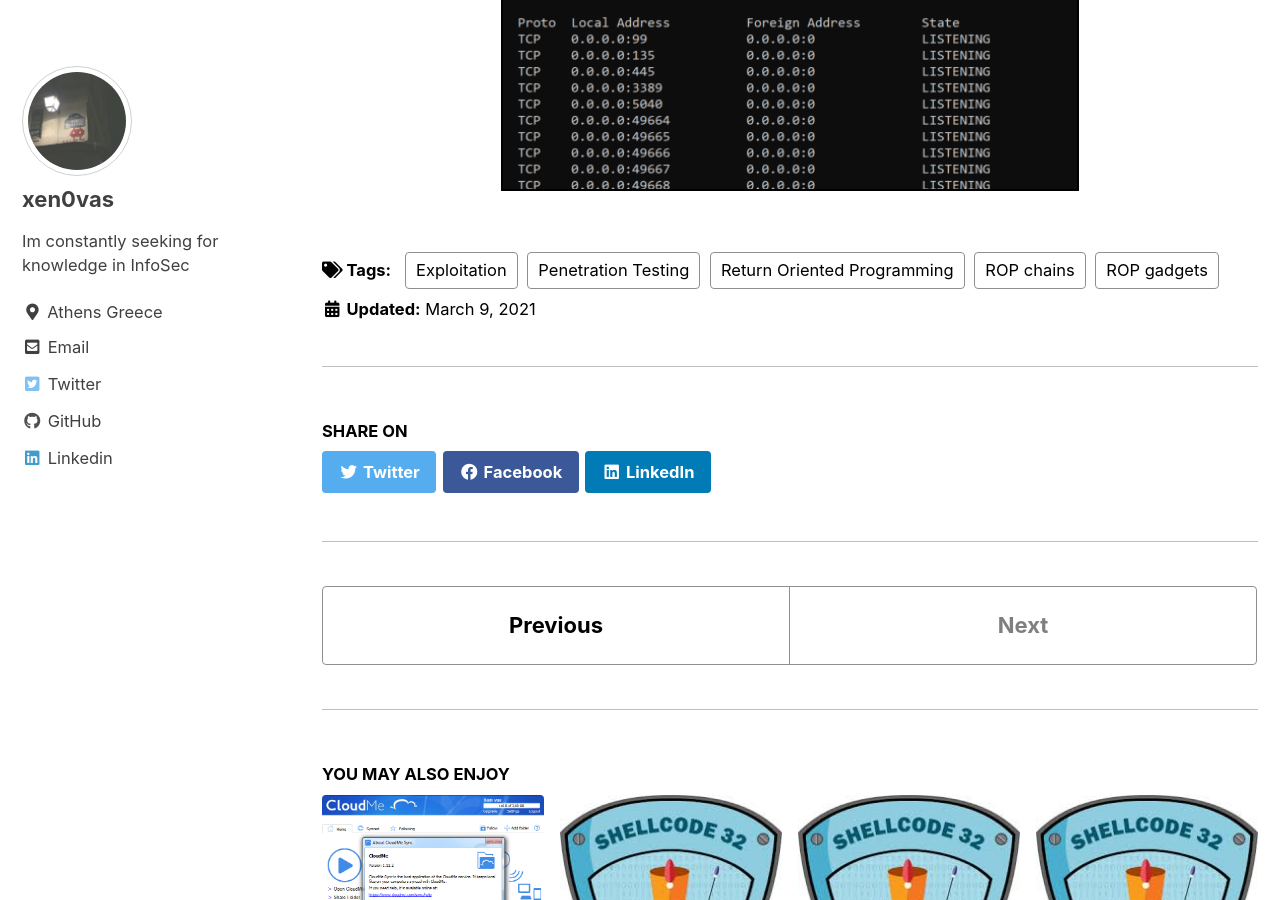
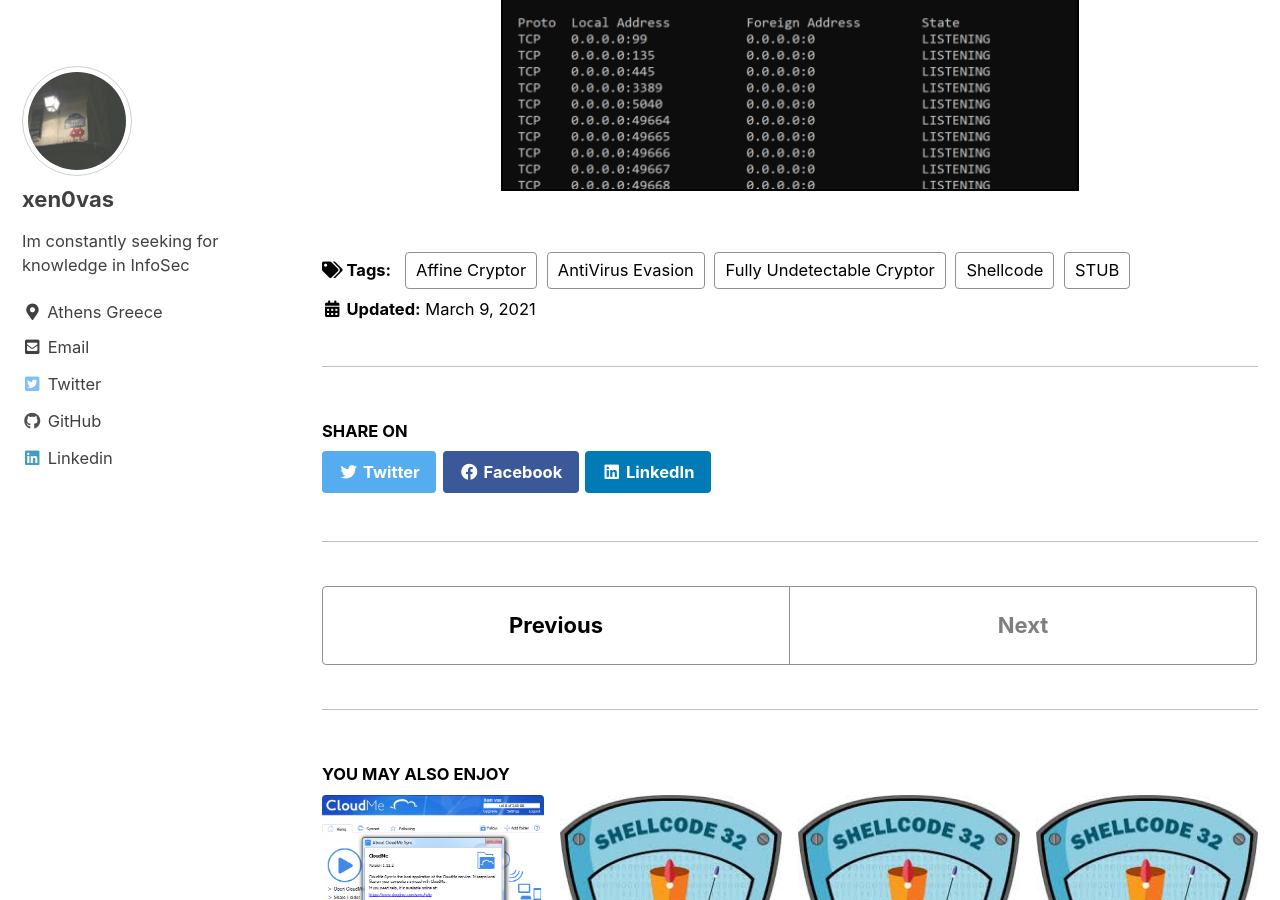
Before and after one commit to xen0vas/xen0vas.github.io, a Jekyll site: the page built from _posts/2021-03-09-antivirus-evasion-kaspersky-endpoint-security-bypass-using-a-fully-undetectable-cryptor.md, in a window 1280 px wide and 900 px high, scrolled down 16536 px. Built offline with Jekyll 4.4.1, drawn with Linux system fonts in a browser that asks for light colours; cached includes are drawn as plain includes.

Commit message:
Antivirus Evasion - FUD Cryptor

```diff
--- a/_posts/2021-03-09-antivirus-evasion-kaspersky-endpoint-security-bypass-using-a-fully-undetectable-cryptor.md
+++ b/_posts/2021-03-09-antivirus-evasion-kaspersky-endpoint-security-bypass-using-a-fully-undetectable-cryptor.md
@@ -4,13 +4,13 @@ title: 'Antivirus Evasion : AV bypass using a Fully UnDetectable Cryptor'
 date: 2021-03-09
 classes: wide
 header:
-  teaser: /assets/images/2021/02/cloudme.png
+  teaser: /assets/images/2021/03/screenshot-2021-03-09-at-09.54.04.png
 tags:
-- Exploitation
-- Penetration Testing
-- Return Oriented Programming
-- ROP chains
-- ROP gadgets
+- Affine Cryptor
+- STUB
+- Fully Undetectable Cryptor
+- Shellcode
+- AntiVirus Evasion
 ---
 
 <p align="justify">
```
